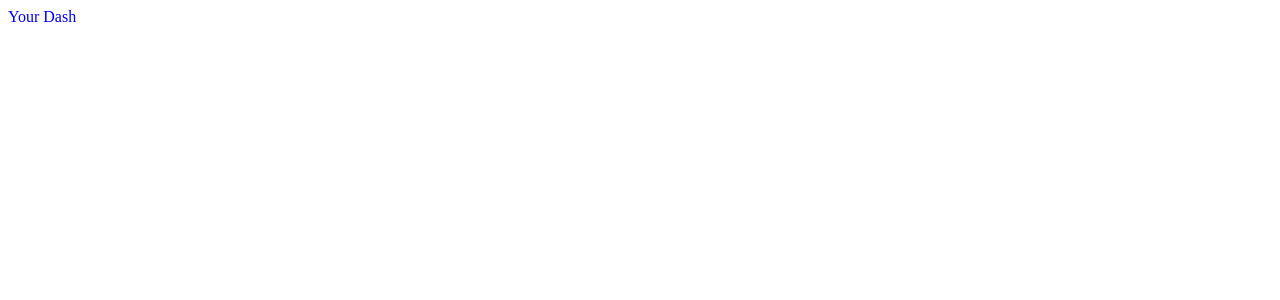
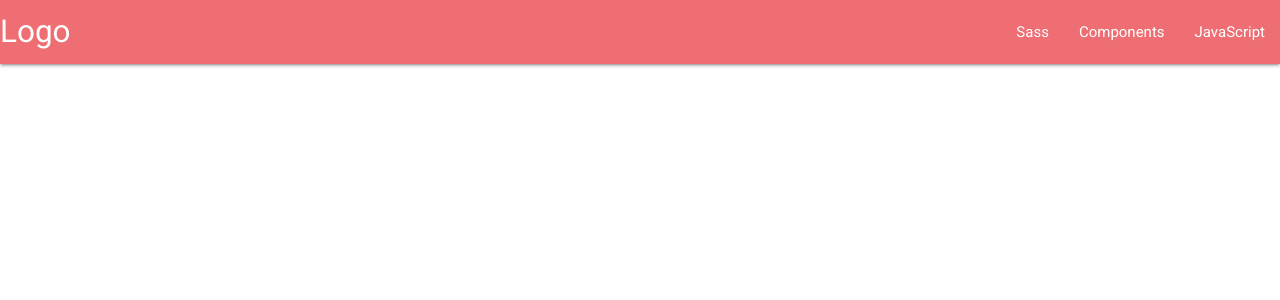
Before and after one commit to rooneyshuman/dollar-tracker, a Flask app: page / in a window 1280 px wide. Before the commit the part shown is almost empty. Shown: the top 300 px of the page. Run offline with Flask 2, Linux system fonts and the light colour scheme.

Commit message:
Added materialize as cdn link. If we need to extend it we have to explore other option. Added libsass as a dependency for compiling scss files, right now it is compiling on each requests but can be changed. Added sample materialize navbar. Added sample scss files which includes our colors and roboto as primary font and roboto slab as header font

```diff
--- a/app.py
+++ b/app.py
@@ -1,13 +1,13 @@
 import os
-import flask
+from flask import Flask
 from flask.views import MethodView
 from index import Index
+from sassutils.wsgi import SassMiddleware
 
-app = flask.Flask(__name__)
+app = Flask(__name__)
 app.secret_key == os.urandom(24)
-
 app.add_url_rule("/", view_func=Index.as_view("index"), methods=["GET"])
-
+app.wsgi_app = SassMiddleware(app.wsgi_app, {__name__: ('static/sass', 'static/stylesheets')})
 
 if __name__ == "__main__":
     app.run(debug=True)
--- a/index.py
+++ b/index.py
@@ -4,4 +4,4 @@ from flask.views import MethodView
 
 class Index(MethodView):
     def get(self):
-        return render_template("index.html")
+        return render_template("index.html", page_name='Main')
--- a/requirements.txt
+++ b/requirements.txt
@@ -2,3 +2,4 @@ flask
 gunicorn
 requests
 uwsgi
+libsass
--- /dev/null
+++ b/static/sass/main.scss
@@ -0,0 +1,13 @@
+$main-color: #293462; //rgb(41, 52, 98)
+$main-color-dark: #565D90; //rgb(86, 93, 144)
+$main-color-light: #000E37; //rgb(0, 14, 55)
+
+$complementary-color: #216583; //rgb(33, 101, 131)
+
+html {
+  font-family: 'Roboto', sans-serif;
+}
+
+h1,h2,h3,h4,h5,h6{
+  font-family: 'Roboto Slab', serif;
+}
--- /dev/null
+++ b/static/stylesheets/main.scss.css
@@ -0,0 +1,7 @@
+html {
+  font-family: 'Roboto', sans-serif; }
+
+h1, h2, h3, h4, h5, h6 {
+  font-family: 'Roboto Slab', serif; }
+
+/*# sourceMappingURL=main.scss.css.map */
--- a/templates/index.html
+++ b/templates/index.html
@@ -5,7 +5,15 @@
 {% endblock %}
 
 {% block body %}
-<div class="main">
-  Your Dash
-</div>
+<nav>
+  <div class="nav-wrapper">
+    <a href="#" class="brand-logo">Logo</a>
+    <ul id="nav-mobile" class="right hide-on-med-and-down">
+      <li><a href="#">Sass</a></li>
+      <li><a href="#">Components</a></li>
+      <li><a href="#">JavaScript</a></li>
+    </ul>
+  </div>
+</nav>
+
 {% endblock %}
--- a/templates/layout.html
+++ b/templates/layout.html
@@ -4,9 +4,12 @@
 <head>
   <!-- Required meta tags -->
   <meta charset="utf-8" />
+  <meta http-equiv="X-UA-Compatible" content="IE=edge">
   <meta name="viewport" content="width=device-width, initial-scale=1, shrink-to-fit=no" />
-
-  <title>My App</title>
+  <link rel="stylesheet" href="https://cdnjs.cloudflare.com/ajax/libs/materialize/1.0.0/css/materialize.min.css">
+  <link href="https://fonts.googleapis.com/css?family=Roboto|Roboto+Slab&display=swap" rel="stylesheet">
+  <link href="{{ url_for('static', filename='stylesheets/main.scss.css') }}" rel="stylesheet" type="text/css">
+  <title>{{ page_name }} - Financial Dashboard</title>
 
   {% block head %}{% endblock %}
 </head>
@@ -17,6 +20,7 @@
 
 <body>
   {% block body %}{% endblock %}
+  <script src="https://cdnjs.cloudflare.com/ajax/libs/materialize/1.0.0/js/materialize.min.js"></script>
 </body>
 
 </html>
```
Also changed, not shown: 1 other file.
